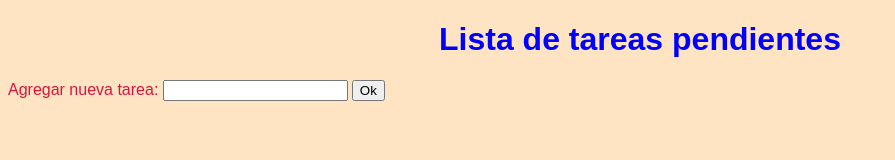
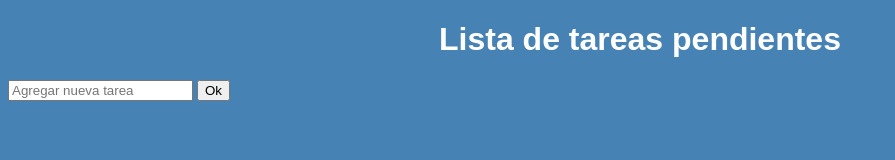
Before and after one commit to AJ1308/Reto-1, a plain HTML site: page index.html in a window 1280 px wide. Shown: the whole page, without its empty margins (0-895 px from the left). Drawn offline with Linux system fonts and the light colour scheme; a web font is replaced by a local one.

Commit message:
New commit

```diff
--- a/CSS/styles.css
+++ b/CSS/styles.css
@@ -1,26 +1,28 @@
 @import url('https://fonts.googleapis.com/css2?family=Signika+Negative:wght@300&display=swap');
 body{
-    background-color: bisque;
+    background-color:steelblue;
 }
 h1 {
     text-align: center;
-    color: blue;
+    color: rgb(255, 255, 255);
     font-family: 'Signika Negative', sans-serif;
 }
 label {
-    color: crimson;
+    color: white;
     font-family: 'Signika Negative', sans-serif;
 }
 li {
     list-style: none;
     margin-bottom: 5px;
     font-family: 'Signika Negative', sans-serif;
+    color: white;
 }
 
 a.enlace-eliminar {
     margin-left: 10px;
     text-decoration: none;
-    font-size: 1rem;
+    font-size: 2rem;
+    color: white;
 }
 
 .tachado {
--- a/index.html
+++ b/index.html
@@ -10,8 +10,7 @@
 <body>
     <h1>Lista de tareas pendientes</h1>
 	<h3 id="contenedorTareas"></h3>
-    <label for="inputNuevaTarea">Agregar nueva tarea: </label>
-	<input type="text" id="inputNuevaTarea">
+	<input type="text" id="inputNuevaTarea" placeholder="Agregar nueva tarea">
 	<button id="btnAgregarTarea">Ok</button>
     <script src="JS/script.js"></script>
 </body>
```
